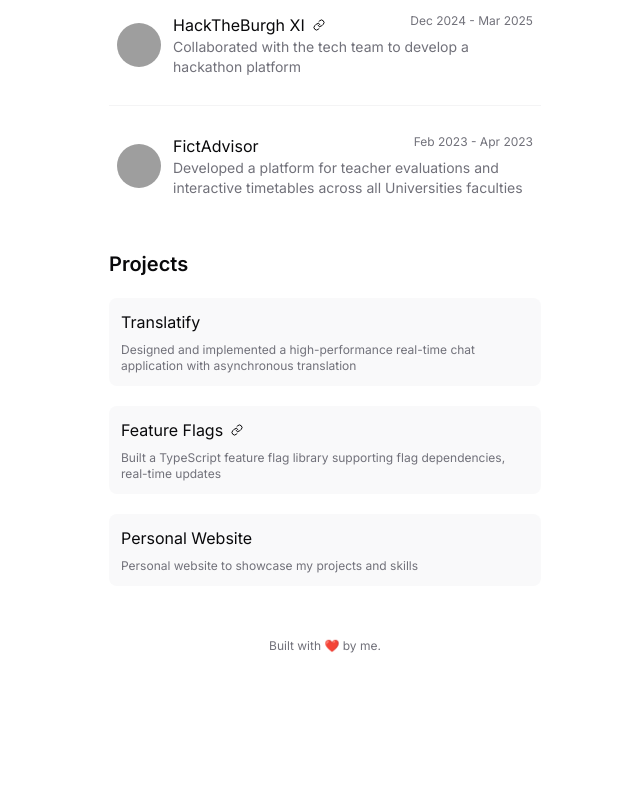
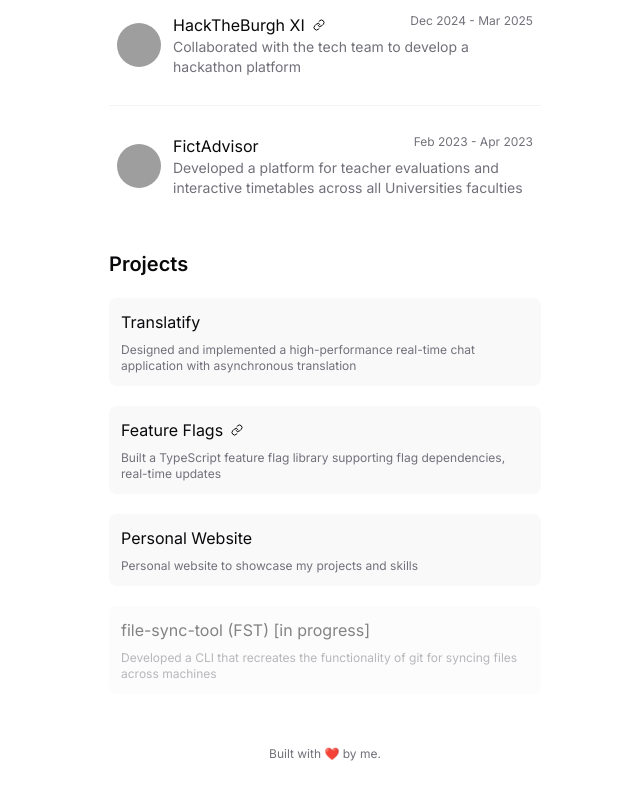
Before and after one commit to HJyup/hjyup-personal-page, a Next.js app: page / in a window 1280 px wide. Shown: the part 691-1491 px from the top of the page, without its empty margins (315-955 px from the left). Before the commit the page ends 1409 px from the top, so only its background shows below. Built offline with nearby package versions, Linux system fonts and the light colour scheme; grey boxes are pictures that could not be loaded.

Commit message:
feat: add mention of FST

```diff
--- a/src/components/module/section.tsx
+++ b/src/components/module/section.tsx
@@ -58,17 +58,19 @@ const ProjectItem = ({ item }: { item: ProjectSection }) => {
 
   return (
     <Wrapper
-      className="cursor-pointer"
-      whileHover={{ scale: 1.05 }}
-      whileTap={{ scale: 0.95 }}
+      className={`${item.disabled ? 'cursor-not-allowed opacity-50' : 'cursor-pointer'}`}
+      whileHover={!item.disabled ? { scale: 1.05 } : undefined}
+      whileTap={!item.disabled ? { scale: 0.95 } : undefined}
       transition={{ type: 'spring', stiffness: 150 }}
-      {...wrapperProps}
+      {...(!item.disabled && wrapperProps)}
     >
-      <div className="flex flex-col gap-2 bg-muted/50 p-3 rounded-lg w-full hover:bg-muted/70 transition-colors">
+      <div
+        className={`flex flex-col gap-2 bg-muted/50 p-3 rounded-lg w-full ${!item.disabled && 'hover:bg-muted/70'} transition-colors`}
+      >
         <div className="flex items-center justify-between">
           <div className="text-sm md:text-base flex items-center gap-2">
             {item.title}
-            {item.href && <LinkIcon className="w-3 h-3" />}
+            {item.href && !item.disabled && <LinkIcon className="w-3 h-3" />}
           </div>
         </div>
         <div className="text-xs text-muted-foreground">{item.subtitle}</div>
--- a/src/const/sections/project.ts
+++ b/src/const/sections/project.ts
@@ -2,6 +2,7 @@ export interface ProjectSection {
   title: string;
   subtitle: string;
   href?: string;
+  disabled?: boolean;
 }
 
 const PROJECTS: ProjectSection[] = [
@@ -12,7 +13,7 @@ const PROJECTS: ProjectSection[] = [
   },
   {
     title: 'Feature Flags',
-    href: 'https://github.com/matt-west/feature-flags',
+    href: 'https://github.com/HJyup/hjyup-flags',
     subtitle:
       'Built a TypeScript feature flag library supporting flag dependencies, real-time updates',
   },
@@ -20,6 +21,12 @@ const PROJECTS: ProjectSection[] = [
     title: 'Personal Website',
     subtitle: 'Personal website to showcase my projects and skills',
   },
+  {
+    title: 'file-sync-tool (FST) [in progress]',
+    subtitle:
+      'Developed a CLI that recreates the functionality of git for syncing files across machines',
+    disabled: true,
+  },
 ];
 
 export { PROJECTS };
```
